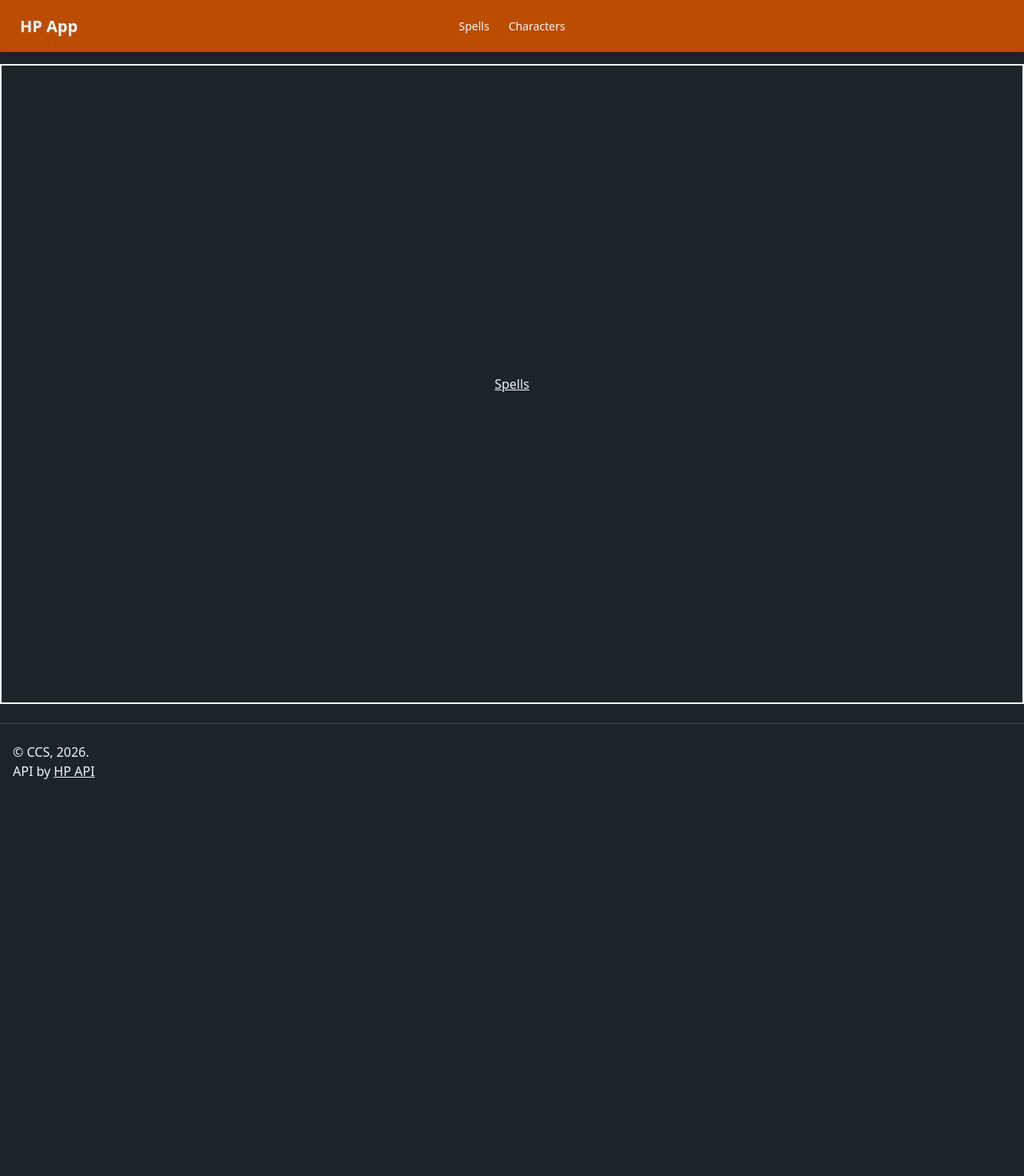
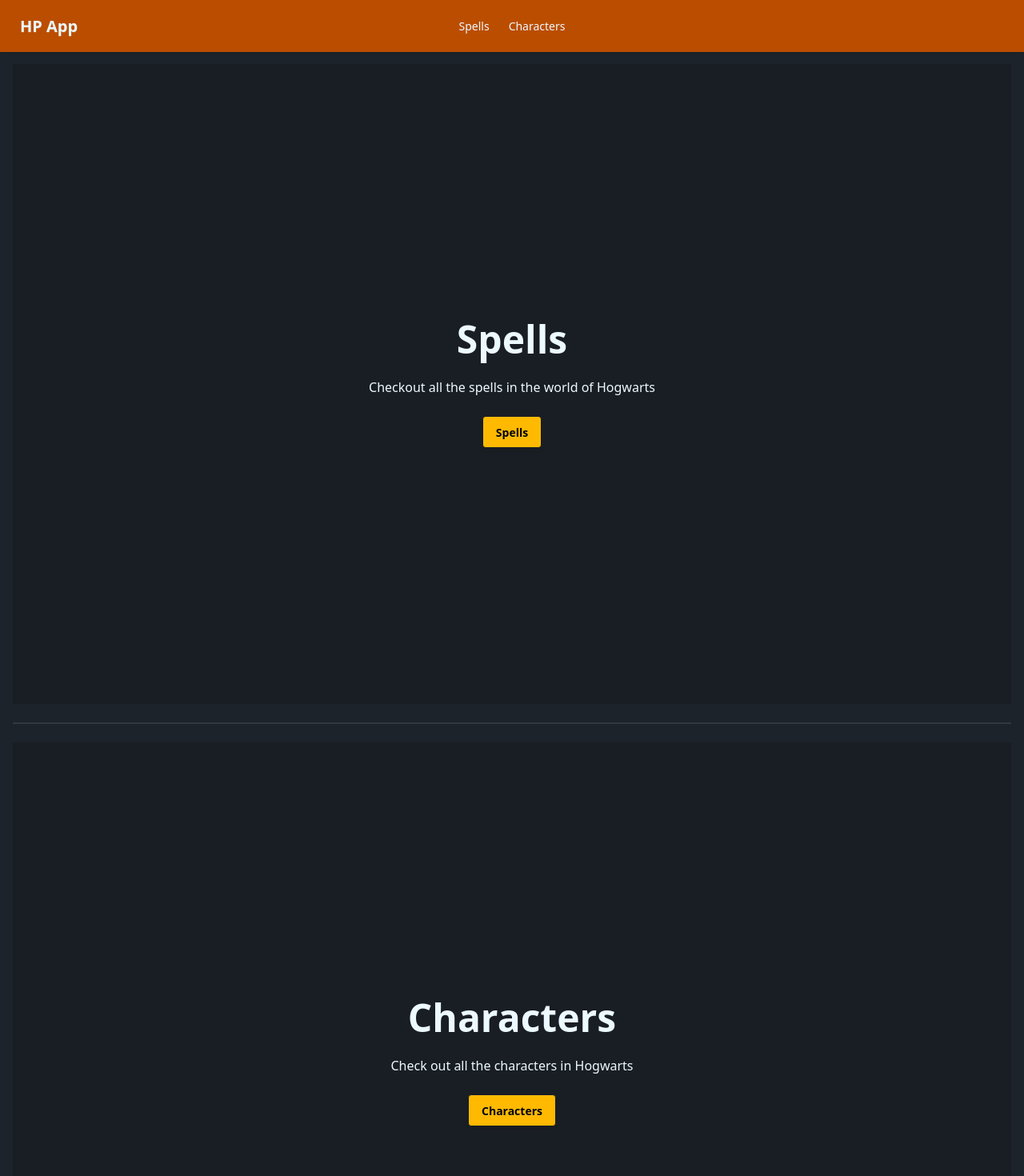
Before and after one commit to cristiancajiaos/hp-app, an Angular app: page /main in a window 1280 px wide. Shown: the top 1470 px of the page at 80% size. Before the commit the page ends 976 px from the top, so only its background shows below. Built offline with nearby package versions, Linux system fonts and the light colour scheme.

Commit message:
Apariencia nueva de vista MainPage

```diff
--- a/src/app/layouts/main-layout/main-body/main-body.html
+++ b/src/app/layouts/main-layout/main-body/main-body.html
@@ -1,5 +1,5 @@
 <section class="main-body">
-  <div class="container mx-auto">
+  <div class="container mx-auto px-4">
     <router-outlet/>
   </div>
 </section>
--- a/src/app/layouts/main-layout/main-header/main-header.html
+++ b/src/app/layouts/main-layout/main-header/main-header.html
@@ -1,4 +1,4 @@
-<div class="navbar fixed bg-amber-700 shadow-sm">
+<div class="navbar fixed bg-amber-700 z-50 shadow-sm">
   <div class="navbar-start">
     <div class="dropdown">
       <div tabindex="0" role="button" class="btn btn-ghost lg:hidden">
--- a/src/app/main/pages/main-page/main-page.html
+++ b/src/app/main/pages/main-page/main-page.html
@@ -1,7 +1,27 @@
 <section class="main-page">
-  <div class="w-full h-screen border-2 flex items-center justify-center">
-    <a routerLink="/spells" class="underline">
-      Spells
-    </a>
+  <div class="hero bg-base-200 min-h-screen">
+    <div class="hero-content text-center">
+      <div class="max-w-md">
+        <h1 class="text-5xl font-bold">Spells</h1>
+        <p class="py-6">
+          Checkout all the spells in the world of Hogwarts
+        </p>
+        <a routerLink="/spells" class="btn bg-amber-400 text-black"> Spells </a>
+      </div>
+    </div>
+  </div>
+  <div class="divider"></div>
+  <div class="hero bg-base-200 min-h-screen">
+    <div class="hero-content text-center">
+      <div class="max-w-md">
+        <h1 class="text-5xl font-bold">Characters</h1>
+        <p class="py-6">
+          Check out all the characters in Hogwarts
+        </p>
+        <a routerLink="/characters" class="btn bg-amber-400 text-black">
+          Characters
+        </a>
+      </div>
+    </div>
   </div>
 </section>
```
